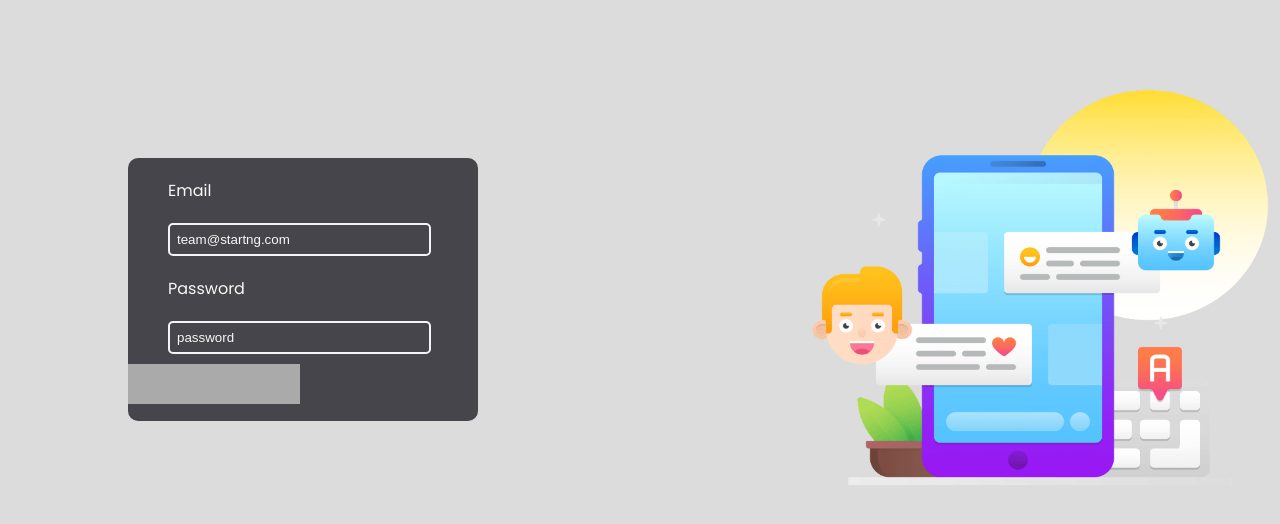
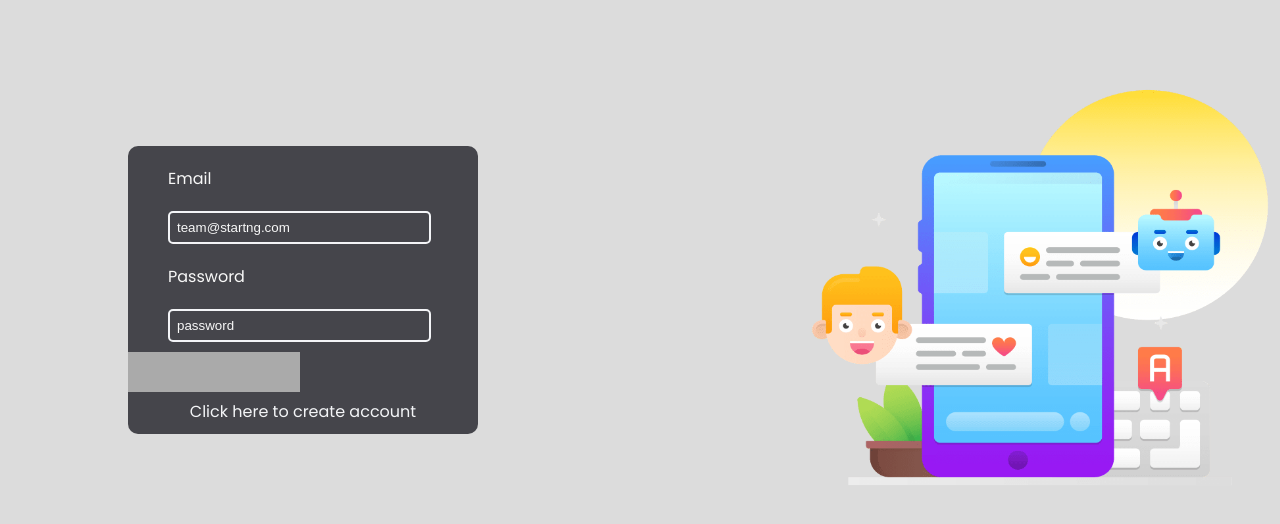
Before and after one commit to justfizah/Team-Eubouleus, a plain HTML site: page index.html in a window 1280 px wide. Shown: the top 524 px of the page. Drawn offline with Linux system fonts and the light colour scheme; grey boxes are pictures that could not be loaded.

Commit message:
Update index.html

```diff
--- a/index.html
+++ b/index.html
@@ -22,7 +22,7 @@
                         <input type="password" name="email" id="" placeholder="password">
 
                         <a href="https://slack.com/oauth/authorize?scope=identity.basic,identity.email,identity.team,identity.avatar&client_id=775162119220.762850934034"><img alt=""Sign in with Slack"" height="40" width="172" src="https://platform.slack-edge.com/img/sign_in_with_slack.png" srcset="https://platform.slack-edge.com/img/sign_in_with_slack.png 1x, https://platform.slack-edge.com/img/sign_in_with_slack@2x.png 2x" /></a>
-
+                        <p>  <a href="signup.html"> Click here to create account </a></p>
                     </form>
                 </div>
 
```
